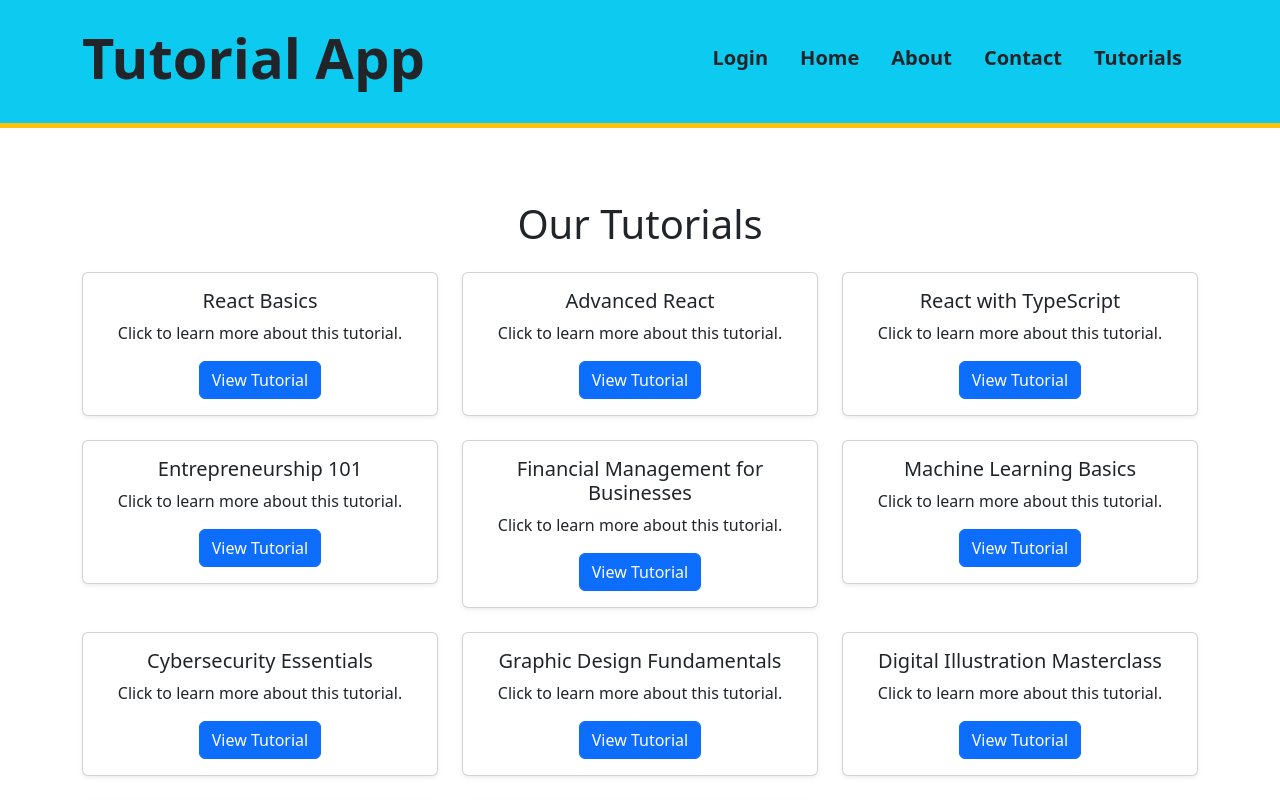
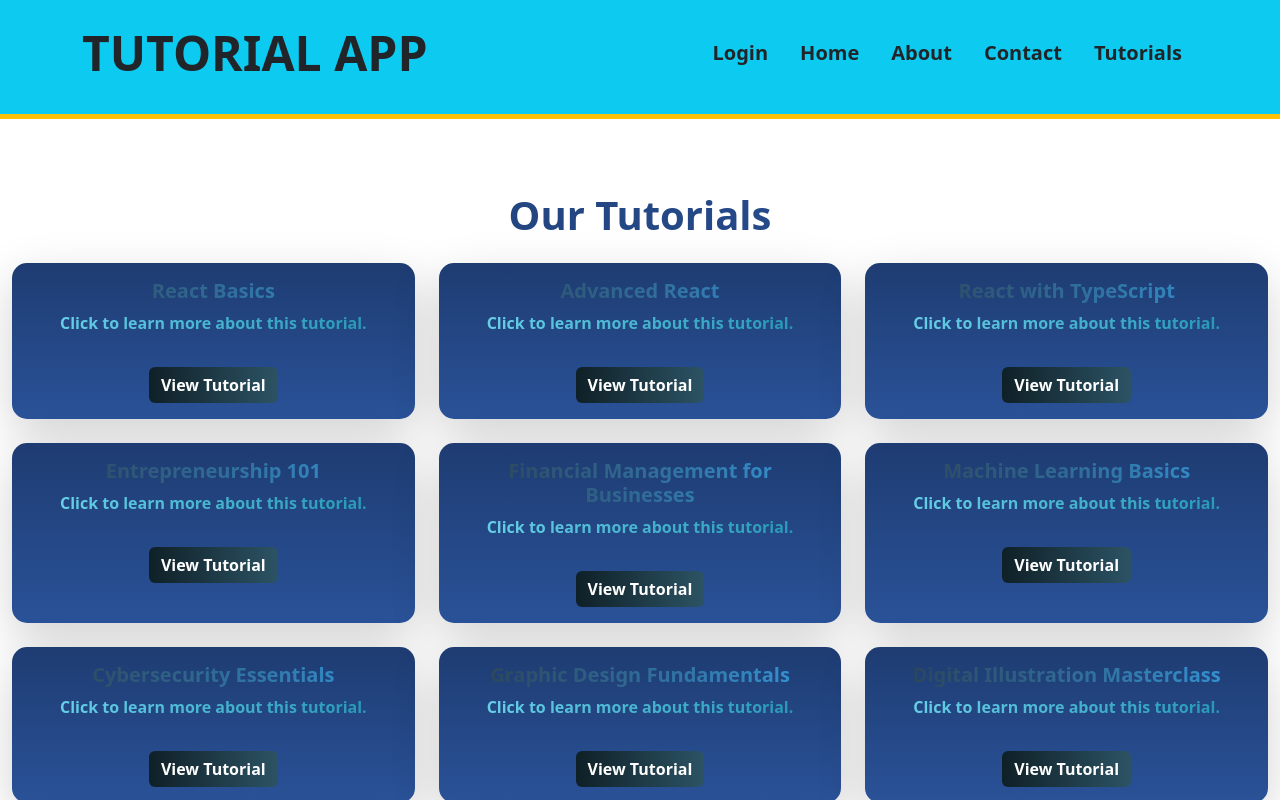
Before and after one commit to Ijaas-Fathi/Frontend, a React (Vite) app: page /tutorials in a window 1280 px wide. Shown: the top 800 px of the page. Built offline with nearby package versions, Linux system fonts and the light colour scheme.

Commit message:
Design Changes

```diff
--- a/package.json
+++ b/package.json
@@ -14,7 +14,8 @@
     "react": "^18.3.1",
     "react-dom": "^18.3.1",
     "react-icons": "^5.4.0",
-    "react-router-dom": "^7.0.2"
+    "react-router-dom": "^7.0.2",
+    "styled-components": "^6.1.13"
   },
   "devDependencies": {
     "@eslint/js": "^9.15.0",
--- a/src/Components/Header.jsx
+++ b/src/Components/Header.jsx
@@ -6,7 +6,7 @@ function Header() {
     <header className="border-bottom border-warning border-5 bg-info text-dark py-2">
       <div className="container d-flex justify-content-between align-items-center">
         {/* Logo */}
-        <h1 className="display-4 text-center text-dark mt-3 mb-4 fw-bold">Tutorial App</h1>
+        <h1 className="display-5 text-center text-dark mt-3 mb-4 fw-bold">TUTORIAL APP</h1>
 
         {/* Navigation */}
         <nav>
--- a/src/Pages/TutorialDetails.jsx
+++ b/src/Pages/TutorialDetails.jsx
@@ -176,36 +176,88 @@ const TutorialDetails = () => {
 
         return (
             <div className="container py-5">
-                <h1 className="text-center mb-4">Tutorial Details</h1>
+              <h1 className="container-fluid display-4 text-center fw-bold text-gradient">
+                Tutorial Details
+              </h1>
               {tutorial ? (
+                <div className="mt-5">
                   <div className="row">
                     <div className="col-lg-4 col-md-6 mb-4">
-                            <img src={tutorial.image} alt={`${tutorial.title} thumbnail`} className="img-fluid rounded shadow-lg" />
+                      <img
+                        src={tutorial.image}
+                        alt={`${tutorial.title} thumbnail`}
+                        className="img-fluid rounded shadow-lg"
+                        style={{
+                          border: "4px solid",
+                          borderImageSlice: 1,
+                          borderImageSource: "linear-gradient(to right, #4facfe, #00f2fe)",
+                        }}
+                      />
                     </div>
                     <div className="col-lg-8 col-md-6">
-                        <h2>{tutorial.title}</h2>
-                            <p><strong>Instructor:</strong> {tutorial.instructor}</p>
-                            <p><strong>Duration:</strong> {tutorial.duration}</p>
-                            <p><strong>Payment:</strong> {tutorial.payment}</p>
+                      <h2
+                        style={{
+                          background: "linear-gradient(to right, #ff6a00, #ee0979)",
+                          WebkitBackgroundClip: "text",
+                          WebkitTextFillColor: "transparent",
+                        }}
+                      >
+                        {tutorial.title}
+                      </h2>
+                      <p>
+                        <strong>Instructor:</strong> {tutorial.instructor}
+                      </p>
+                      <p>
+                        <strong>Duration:</strong> {tutorial.duration}
+                      </p>
+                      <p>
+                        <strong>Payment:</strong> {tutorial.payment}
+                      </p>
                       <p>{tutorial.description}</p>
-
-                            <h3 className="mt-4">Course Curriculum</h3>
+                      <h3
+                        style={{
+                          background: "linear-gradient(to right, #43e97b, #38f9d7)",
+                          WebkitBackgroundClip: "text",
+                          WebkitTextFillColor: "transparent",
+                        }}
+                        className="mt-4"
+                      >
+                        Course Curriculum
+                      </h3>
                       <ul className="list-group">
                         {tutorial.curriculum.map((item, index) => (
-                                    <li key={index} className="list-group-item">{item}</li>
+                          <li
+                            key={index}
+                            className="list-group-item"
+                            style={{
+                              background: "linear-gradient(to right, #ff9a9e, #fecfef)",
+                            }}
+                          >
+                            {item}
+                          </li>
                         ))}
                       </ul>
                       <div className="cta-section mt-4">
-                                <button className="btn btn-primary btn-lg">Enroll Now</button>
+                        <button
+                          className="btn btn-lg"
+                          style={{
+                            background: "linear-gradient(to right, #ff7e5f, #feb47b)",
+                            color: "#fff",
+                            border: "none",
+                          }}
+                        >
+                          Enroll Now
+                        </button>
                       </div>
                     </div>
                   </div>
-                ):(
+                </div>
+              ) : (
                 <p className="text-center text-danger">Tutorial not found.</p>
-
               )}
             </div>
           );
+
             };
 
             export default TutorialDetails;
--- a/src/Pages/Tutorials.jsx
+++ b/src/Pages/Tutorials.jsx
@@ -18,16 +18,78 @@ const Tutorials = () => {
     ];
 
     return (
-        <div className="container py-5">
-            <h1 className="text-center mb-4">Our Tutorials</h1>
-            <div className="row">
+        <div className="container-fluid py-5">
+          <h1
+            className="text-center mb-4"
+            style={{
+              background: "linear-gradient(to right, #1e3c72, #2a5298)",
+              WebkitBackgroundClip: "text",
+              WebkitTextFillColor: "transparent",
+              fontWeight: "bold",
+              color: "#fff",
+            }}
+          >
+            Our Tutorials
+          </h1>
+          <div className="row row-cols-1 row-cols-md-3 g-4">
             {tutorials.map((tutorial) => (
-                    <div className="col-lg-4 col-md-6 mb-4" key={tutorial.id}>
-                        <div className="card shadow-sm">
+              <div className="col" key={tutorial.id}>
+                <div
+                  className="card shadow-lg h-100 border-0"
+                  style={{
+                    background: "linear-gradient(to bottom, #1e3c72, #2a5298)",
+                    color: "#fff",
+                    borderRadius: "15px",
+                    transition: "transform 0.3s ease, box-shadow 0.3s ease, opacity 0.3s ease",
+                 }}
+                  onMouseEnter={(e) => {
+                    e.target.style.transform = 'scale(1.05)';
+                    e.target.style.opacity = '0.9';
+                    e.target.style.boxShadow = '0 10px 30px rgba(0, 0, 0, 0.2)';
+                  }}
+                  onMouseLeave={(e) => {
+                    e.target.style.transform = 'scale(1)';
+                    e.target.style.opacity = '1';
+                    e.target.style.boxShadow = 'none';
+                  }}
+                >
                   <div className="card-body text-center">
-                                <h5 className="card-title">{tutorial.title}</h5>
-                                <p className="card-text">Click to learn more about this tutorial.</p>
-                                <Link to={`/tutorials/${tutorial.id}`} className="btn btn-primary">View Tutorial</Link>
+                    <h5
+                      className="card-title text-white"
+                      style={{
+                        background: "linear-gradient(to right, #2c3e50, #3498db)",
+                        WebkitBackgroundClip: "text",
+                        WebkitTextFillColor: "transparent",
+                        fontWeight: "bold",
+                        color: "#fff",
+                      }}
+                    >
+                      {tutorial.title}
+                    </h5>
+                    <p
+                      className="card-text"
+                      style={{
+                        background: "linear-gradient(to right, #6dd5ed, #2193b0)",
+                        WebkitBackgroundClip: "text",
+                        WebkitTextFillColor: "transparent",
+                        fontWeight: "bold",
+                        color: "#fff",
+                      }}
+                    >
+                      Click to learn more about this tutorial.
+                    </p>
+                    <Link
+                      to={`/tutorials/${tutorial.id}`}
+                      className="btn btn-light mt-3"
+                      style={{
+                        background: "linear-gradient(to right, #0f2027, #2c5364)",
+                        color: "#fff",
+                        fontWeight: "bold",
+                        border: "none",
+                      }}
+                    >
+                      View Tutorial
+                    </Link>
                   </div>
                 </div>
               </div>
@@ -35,6 +97,8 @@ const Tutorials = () => {
           </div>
         </div>
       );
+
+
 };
 
 
```
Also changed, not shown: 1 other file (tests, documents, lock files or other folders). Lines whose indentation alone changed are shown as unchanged.
